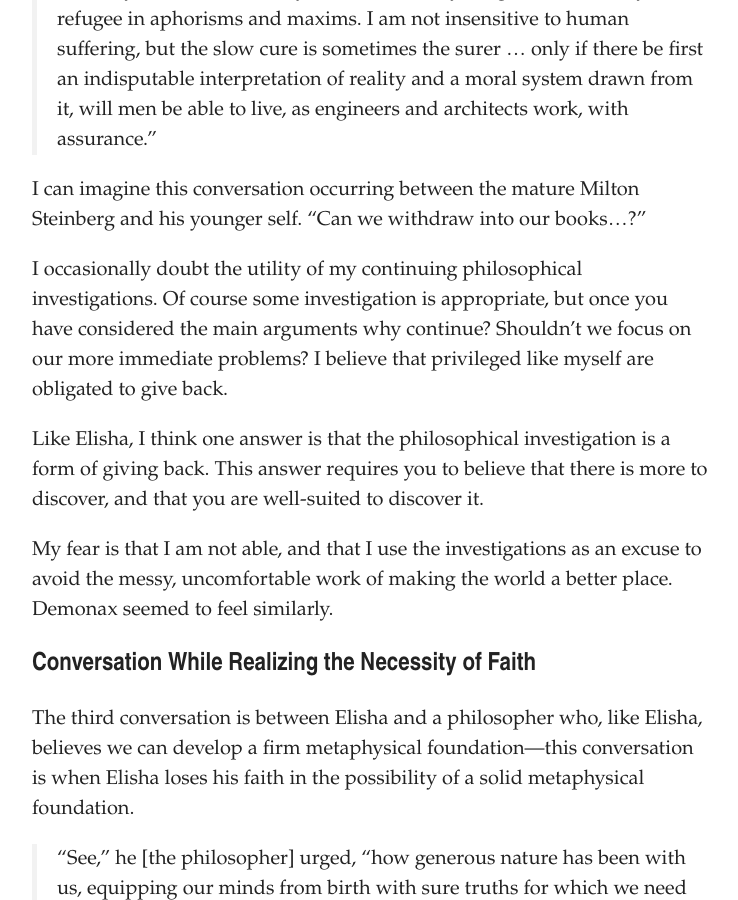
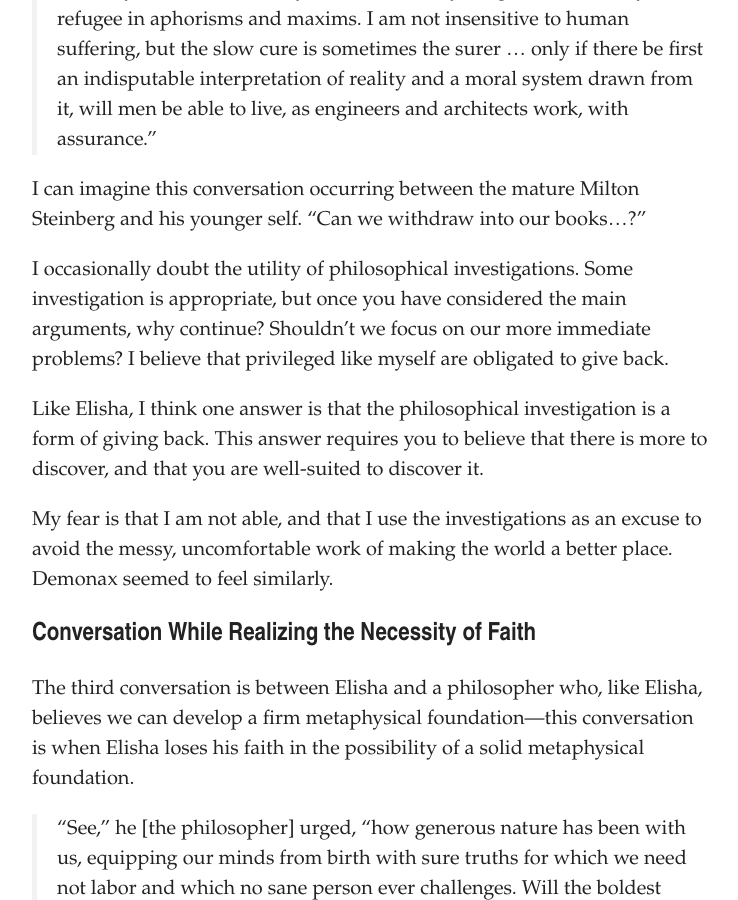
Before and after one commit to artsandmetaphysics/goodlifeodyssey, a Jekyll site: the page built from _essays/as-a-driven-leaf.md, in a window 1280 px wide and 900 px high, scrolled down 7647 px. Shown: the whole window, without its empty margins (268-1006 px from the left). Built offline with Jekyll 4.4.1, drawn with Linux system fonts in a browser that asks for light colours.

Commit message:
Small re-wording

```diff
--- a/_essays/as-a-driven-leaf.md
+++ b/_essays/as-a-driven-leaf.md
@@ -119,11 +119,12 @@ Demonax, like Akiba, does can not think we can find a certain foundation for our
 
 I can imagine this conversation occurring between the mature Milton Steinberg and his younger self.  "Can we withdraw into our books...?"
 
-I occasionally doubt the utility of my continuing philosophical investigations.  Of course some investigation is appropriate, but once you have considered the main arguments why continue?  Shouldn't we focus on our more immediate problems?  I believe that privileged like myself are obligated to give back.
+I occasionally doubt the utility of philosophical investigations.  Some investigation is appropriate, but once you have considered the main arguments, why continue?  Shouldn't we focus on our more immediate problems?  I believe that privileged like myself are obligated to give back.
 
 Like Elisha, I think one answer is that the philosophical investigation is a form of giving back.  This answer requires you to believe that there is more to discover, and that you are well-suited to discover it.
 
 My fear is that I am not able, and that I use the investigations as an excuse to avoid the messy, uncomfortable work of making the world a better place.  Demonax seemed to feel similarly.
+
 ## Conversation While Realizing the Necessity of Faith
 
 The third conversation is between Elisha and a philosopher who, like Elisha, believes we can develop a firm metaphysical foundation---this conversation is when Elisha loses his faith in the possibility of a solid metaphysical foundation.
```
